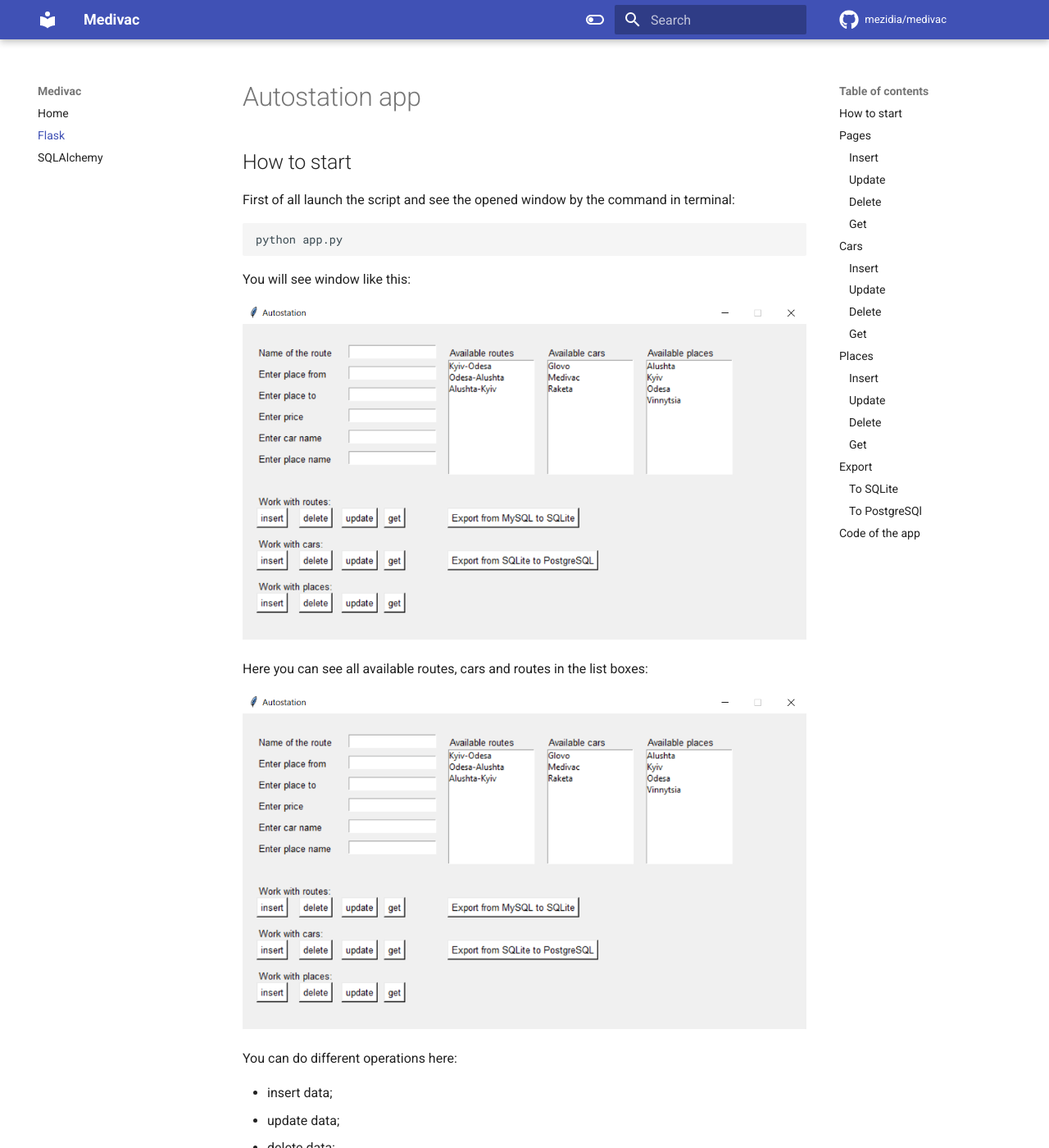
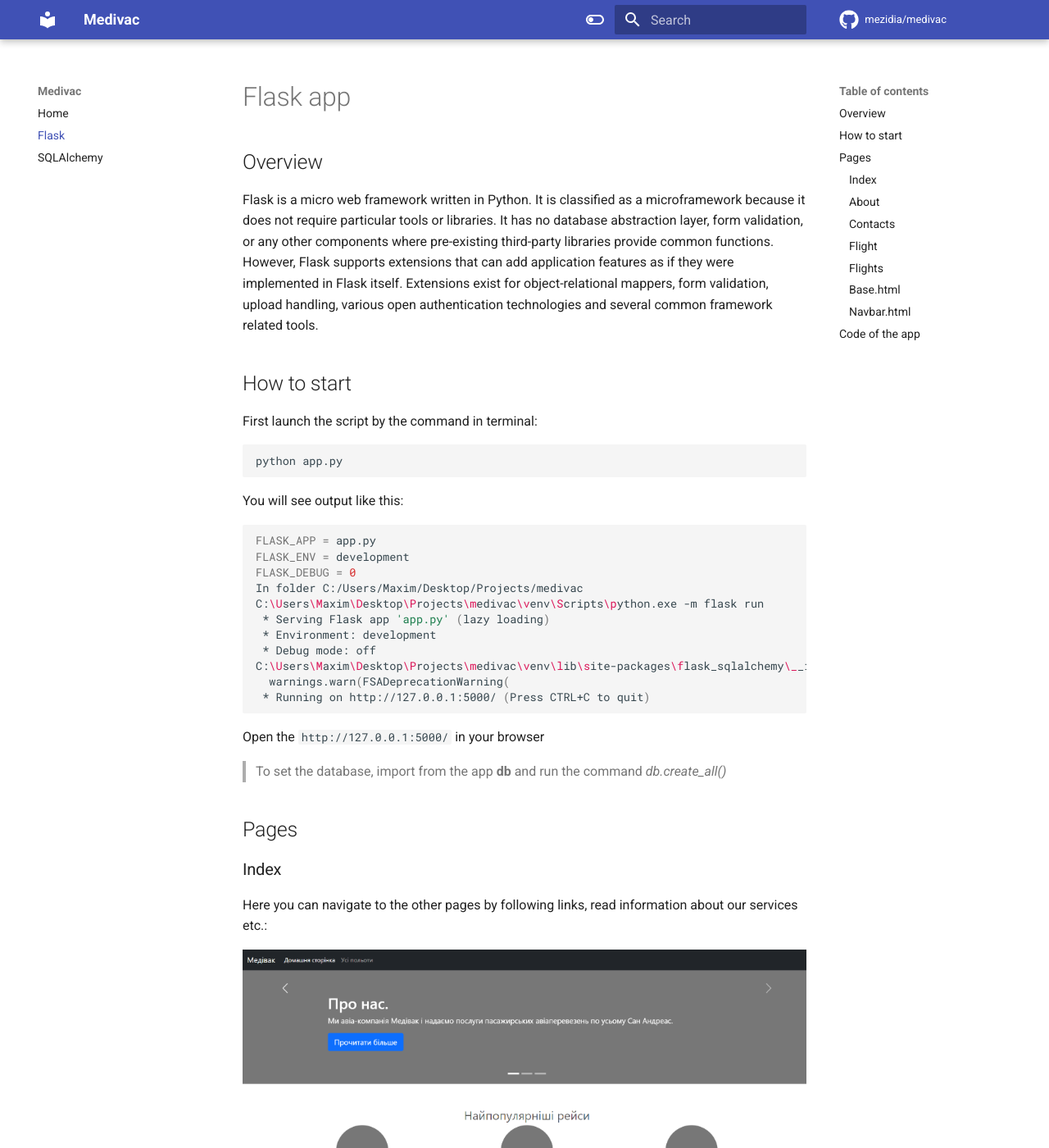
Before and after one commit to mezidia/django_labs, an MkDocs documentation site: the page built from docs/flask.md, in a window 1280 px wide and 1400 px high. Shown: the whole window at 82% size. Built offline with MkDocs 1.6.1 and Material for MkDocs 9.7.7, drawn with Linux system fonts in a browser that asks for light colours; comment, search, counter and statistics services are not loaded; some of the changed text lies outside the part shown.

Commit message:
Make the flask page in documentation

````diff
--- a/docs/flask.md
+++ b/docs/flask.md
@@ -1,127 +1,122 @@
-# Autostation app
+# Flask app
+
+## Overview
+
+Flask is a micro web framework written in Python. It is classified as a microframework because it does not require
+particular tools or libraries. It has no database abstraction layer, form validation, or any other components where
+pre-existing third-party libraries provide common functions. However, Flask supports extensions that can add application
+features as if they were implemented in Flask itself. Extensions exist for object-relational mappers, form validation,
+upload handling, various open authentication technologies and several common framework related tools.
 
 ## How to start
 
-First of all launch the script and see the opened window by the command in terminal:
+First launch the script by the command in terminal:
 
 ```bash
 python app.py
 ```
 
-You will see window like this:
+You will see output like this:
 
-![](images/Start.png)
+```bash
+FLASK_APP = app.py
+FLASK_ENV = development
+FLASK_DEBUG = 0
+In folder C:/Users/Maxim/Desktop/Projects/medivac
+C:\Users\Maxim\Desktop\Projects\medivac\venv\Scripts\python.exe -m flask run
+ * Serving Flask app 'app.py' (lazy loading)
+ * Environment: development
+ * Debug mode: off
+C:\Users\Maxim\Desktop\Projects\medivac\venv\lib\site-packages\flask_sqlalchemy\__init__.py:872: FSADeprecationWarning: SQLALCHEMY_TRACK_MODIFICATIONS adds significant overhead and will be disabled by default in the future.  Set it to True or False to suppress this warning.
+  warnings.warn(FSADeprecationWarning(
+ * Running on http://127.0.0.1:5000/ (Press CTRL+C to quit)
+```
 
-Here you can see all available routes, cars and routes in the list boxes:
+Open the `http://127.0.0.1:5000/` in your browser
 
-![](images/Start.png)
-
-You can do different operations here:
-
-- insert data;
-- update data;
-- delete data;
-- get data;
+> To set the database, import from the app **db** and run the command _db.create_all()_
 
 ## Pages
 
-### Insert
+### Index
 
-To insert a route you need to fill the **name of the route**, **places from** and **to**, **price** of the route and
-**car identifier** like this and press button "insert" in the section "Work with routes":
+Here you can navigate to the other pages by following links, read information about our services etc.:
 
-![](images/InsertRoutes.png)
+![](images/index.png)
 
-### Update
+### About
 
-To update a route you need to fill the **name of the route** and all other fields - changed or not, but every field,
-like this and then press button "update" in the section "Work with routes":
+It is the simple page, where you can read more about our company:
 
-![](images/UpdateRoutes.png)
+![](images/about.png)
 
-### Delete
+### Contacts
 
-To delete a route you need to fill the **name of the route** like this and then press button "delete" in the section
-"Work with routes":
+Here you can contact with the administrator of the site and ask some questions:
 
-![](images/DeleteRoutes.png)
+![](images/contacts.png)
 
-### Get
+### Flight
 
-To get a route you need to fill the **name of the route** like this and then press button "get" in the section
-"Work with routes":
+On this page you can get all information about single flight:
 
-![](images/GetRoutes.png)
+![](images/flight.png)
 
-## Cars
+### Flights
 
-### Insert
+It is the page with the all available flights at the moment:
 
-To insert a car you need to fill the **name of the car** like this and press button "insert" in the section
-"Work with cars":
+![](images/flights.png)
 
-![](images/InsertCars.png)
+### Base.html
 
-### Update
+It is a template from which all pages are inherited.
 
-You can't to update the place in our app.
+```html
+<!DOCTYPE html>
+<html lang="en">
+<head>
+    <meta charset="UTF-8">
+    <link href="{{ url_for('static', filename='css/bootstrap.css') }}" rel="stylesheet">
+    <title>{% block title %}Medivac{% endblock %}</title>
+    {% block head %}{% endblock %}
+</head>
+<body>
+{% include 'navbar.html' %}
+{% block body %}{% endblock %}
+<script src="https://getbootstrap.com/docs/5.1/dist/js/bootstrap.bundle.min.js"></script>
+</body>
+</html>
+```
 
-### Delete
+### Navbar.html
 
-To delete a car you need to fill the **id of the car** like this and then press button "delete" in the section
-"Work with cars":
+It's just a navbar of our site.
 
-![](images/DeleteCars.png)
-
-### Get
-
-To get a car you need to fill the **id of the car** like this and then press button "get" in the section
-"Work with cars":
-
-![](images/GetCars.png)
-
-## Places
-
-### Insert
-
-To insert a place you need to fill the **name of the place** like this and press button "insert" in the section
-"Work with places":
-
-![](images/InsertPlaces.png)
-
-### Update
-
-You can't to update the place in our app.
-
-### Delete
-
-To delete a place you need to fill the **name of the place** like this and then press button "delete" in the section
-"Work with places":
-
-![](images/DeletePlaces.png)
-
-### Get
-
-To get a car you need to fill the **name of the place** like this and then press button "get" in the section
-"Work with places":
-
-![](images/GetPlaces.png)
-
-## Export
-
-### To SQLite
-
-To export Database to SQLite click this button
-
-![](images/ExportSQLite.png)
-
-### To PostgreSQl
-
-To export Database to PostgreSQL click this button
-
-![](images/ExportPostgreSQL.png)
-
+```html
+<header>
+    <nav class="navbar navbar-expand-md navbar-dark fixed-top bg-dark">
+        <div class="container-fluid">
+            <a class="navbar-brand" href="https://github.com/mezidia/medivac" target="_blank">Медівак</a>
+            <button class="navbar-toggler" type="button" data-bs-toggle="collapse" data-bs-target="#navbarCollapse"
+                    aria-controls="navbarCollapse" aria-expanded="false" aria-label="Toggle navigation">
+                <span class="navbar-toggler-icon"></span>
+            </button>
+            <div class="collapse navbar-collapse" id="navbarCollapse">
+                <ul class="navbar-nav me-auto mb-2 mb-md-0">
+                    <li class="nav-item">
+                        <a class="nav-link active" aria-current="page" href="/">Домашня сторінка</a>
+                    </li>
+                    <li class="nav-item">
+                        <a class="nav-link" href="/flights">Усі польоти</a>
+                    </li>
+                </ul>
+            </div>
+        </div>
+    </nav>
+</header>
+```
 ## Code of the app
 
-The full length of the app is near **500 lines**, so it is better to watch the code at
-[GitHub](https://github.com/mezidia/medivac/blob/main/app.py). You won't get lost, because there are many comments.
+The full length of the app is near **50 lines**, so it is better to watch the code at
+[GitHub](https://github.com/mezidia/medivac/blob/main/app.py).
````
Also changed, not shown: docs/images/DeleteCars.png (deleted), docs/images/DeletePlaces.png (deleted), docs/images/DeleteRoutes.png (deleted), docs/images/ExportPostgreSQL.png (deleted), docs/images/ExportSQLite.png (deleted), docs/images/GetCars.png (deleted), docs/images/GetPlaces.png (deleted), docs/images/GetRoutes.png (deleted), docs/images/InsertCars.png (deleted), docs/images/InsertPlaces.png (deleted), docs/images/InsertRoutes.png (deleted), docs/images/Start.png (deleted), docs/images/UpdateRoutes.png (deleted), docs/images/about.png (added), 4 more files.
